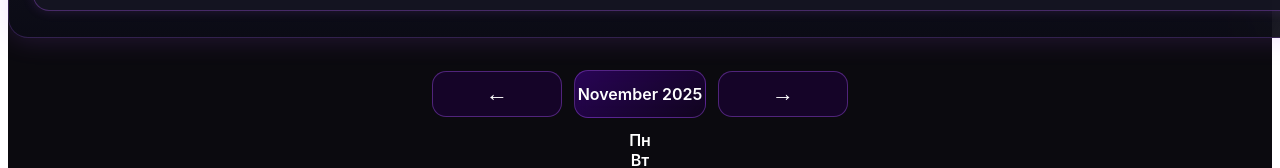
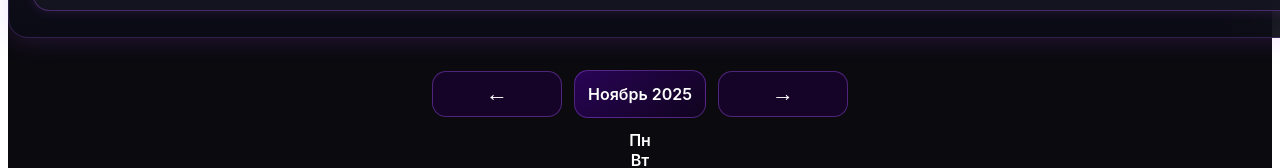
Before and after one commit to vladislavzilin-byte/registracija-iz, a React app: page / in a window 1280 px wide. Shown: the part 488-656 px from the top of the page. Built offline with nearby package versions, Linux system fonts and the light colour scheme; the HTML template or start-up script is replaced by a standard one.

Commit message:
Update Calendar.jsx

```diff
--- a/src/components/Calendar.jsx
+++ b/src/components/Calendar.jsx
@@ -318,9 +318,9 @@ export default function Calendar() {
     touchStartX.current = null
   }
 
-  const monthLabelRaw = format(currentMonth, 'LLLL yyyy')
-  const monthLabel =
-    monthLabelRaw.charAt(0).toUpperCase() + monthLabelRaw.slice(1)
+ const monthIndex = currentMonth.getMonth()
+const year = currentMonth.getFullYear()
+const monthLabel = t(`month_${monthIndex}`) + ' ' + year
 
   const navBtnStyle = {
     width: 130,
```
